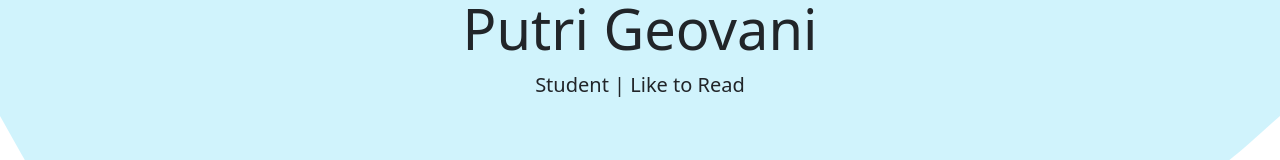
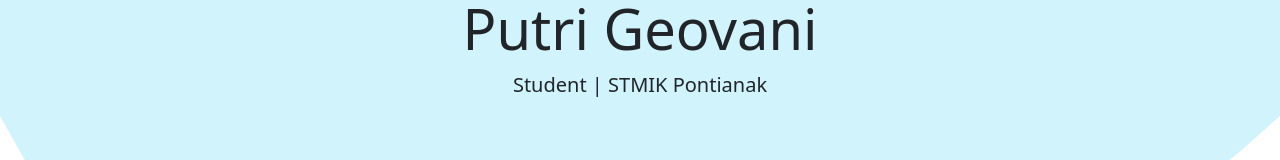
Before and after one commit to MissGeva/porto, a plain HTML site: page index.html in a window 1280 px wide. Shown: the part 277-437 px from the top of the page. Drawn offline with nearby package versions, Linux system fonts and the light colour scheme.

Commit message:
Update index.html

```diff
--- a/index.html
+++ b/index.html
@@ -47,7 +47,7 @@
     <section class="jumbotron text-center">
       <img src="img/Geo.jpg.jpeg" alt="Putri Geovani" width="170" class="rounded-circle img-thumbnail" />
       <h1 class="display-4">Putri Geovani</h1>
-      <p class="lead">Student | Like to Read</p>
+      <p class="lead">Student | STMIK Pontianak</p>
       <svg xmlns="http://www.w3.org/2000/svg" viewBox="0 0 1440 320">
         <path
           fill="#ffffff"
```
